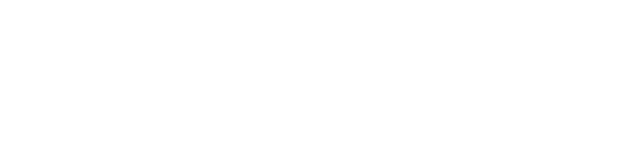
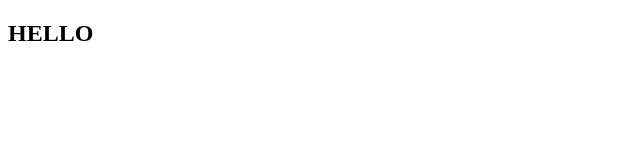
Before and after one commit to Motta-lab/hello, a plain HTML site: page index.html in a window 1280 px wide. Shown: the top 160 px of the page, without its empty margins (0-640 px from the left). Drawn offline with Linux system fonts and the light colour scheme.

```diff
--- a/index.html
+++ b/index.html
@@ -12,5 +12,6 @@
 		</style>
 		<body>
 		<h1> MOTALIB</h1>
+		<h2>HELLO<h2>
 		</body>
 	</html>
```
